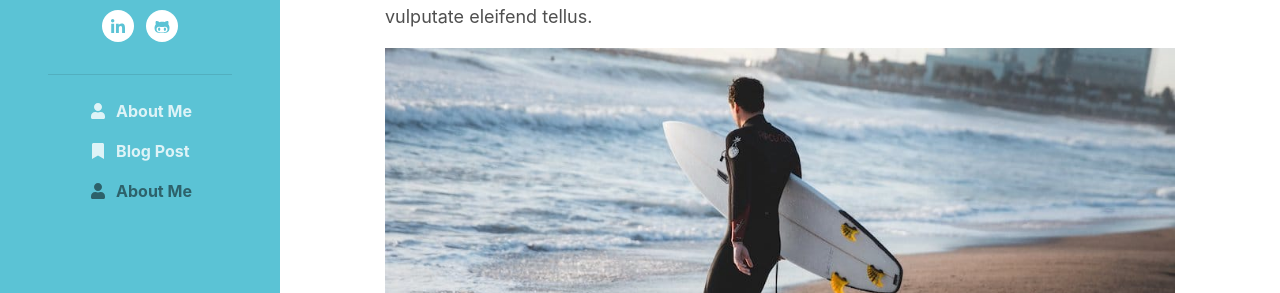
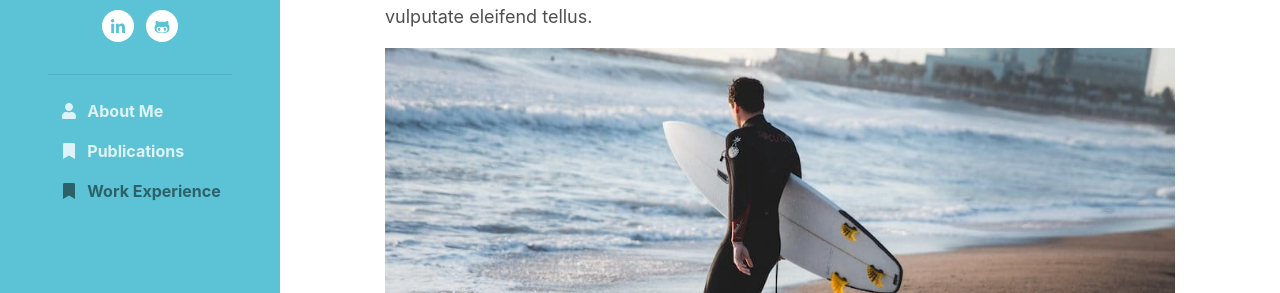
Before and after one commit to TrishaDatta/TrishaDatta.github.io, a Jekyll site: the page work.html, which Jekyll copies as it is, in a window 1280 px wide. Shown: the part 272-565 px from the top of the page. Built offline with Jekyll 4.4.1, drawn with Linux system fonts in a browser that asks for light colours.

Commit message:
Update and rename about.html to work.html

```diff
--- a/about.html
+++ b/work.html
@@ -50,10 +50,10 @@
 					    <a class="nav-link" href="index.html"><i class="fas fa-user fa-fw mr-2"></i>About Me <span class="sr-only">(current)</span></a>
 					</li>
 					<li class="nav-item">
-					    <a class="nav-link" href="blog-post.html"><i class="fas fa-bookmark fa-fw mr-2"></i>Blog Post</a>
+					    <a class="nav-link" href="publications.html"><i class="fas fa-bookmark fa-fw mr-2"></i>Publications</a>
 					</li>
 					<li class="nav-item active">
-					    <a class="nav-link" href="about.html"><i class="fas fa-user fa-fw mr-2"></i>About Me</a>
+					    <a class="nav-link" href="work.html"><i class="fas fa-bookmark fa-fw mr-2"></i>Work Experience</a>
 					</li>
 				</ul>
 			</div>
```
